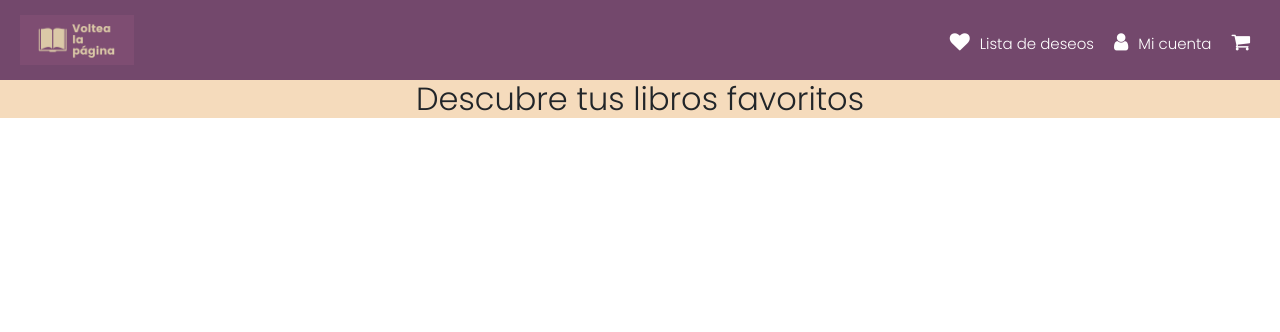
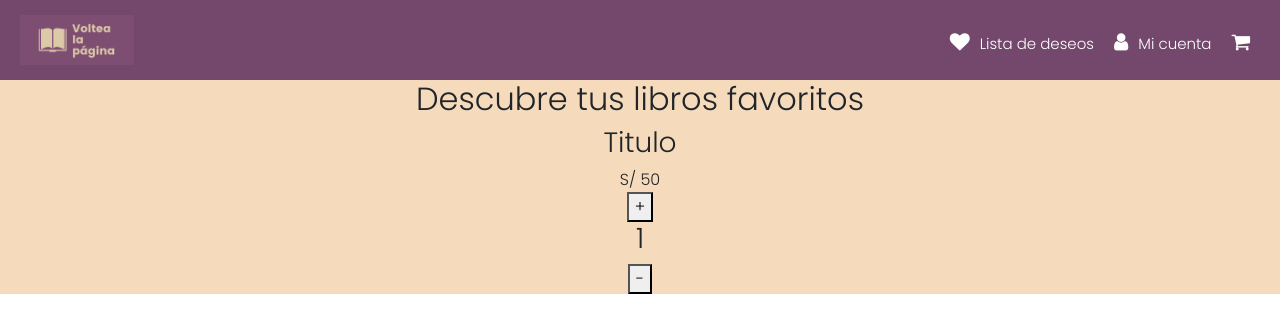
Before and after one commit to JeniferCoila/Turn-The-Page, a React (Create React App) app: page / in a window 1280 px wide. Shown: the top 332 px of the page. Built offline with nearby package versions, Linux system fonts and the light colour scheme.

Commit message:
Building counter component

```diff
--- /dev/null
+++ b/src/components/home/item-count/ItemCount.js
@@ -0,0 +1,30 @@
+import "./ItemCount.scss";
+import React, { useState } from "react";
+
+const ItemCount = (props) => {
+    const [count, setCounter] = useState(props.initial);
+
+    const stock = props.stock;
+
+    const increment = () => {
+        if (count < stock) {
+            setCounter(count + 1);
+        }
+    };
+
+    const decrement = () => {
+        if (count > 1) {
+            setCounter(count - 1);
+        }
+    };
+    return (
+        <div className="vlp-product-item">
+            <button onClick={increment}>+</button>
+            <h3>{count}</h3>
+            <button onClick={decrement}>-</button>
+        </div>
+    );
+};
+
+
+export default ItemCount;
--- a/src/components/home/item-list-cont/ItemListContainer.js
+++ b/src/components/home/item-list-cont/ItemListContainer.js
@@ -1,9 +1,23 @@
 import './ItemListContainer.scss';
+import ItemCount from '../item-count/ItemCount';
+
+const dataInital = {
+  initial:1,
+  stock:10
+}
 
 const ItemListContainer = (props) => {
+
   return (
     <div className="vlp-product-list">
       <h2>{props.greeting}</h2>
+      <div className="vlp-product-item">
+        <div>
+            <h3 className="vlp-product-item-title">Titulo</h3>
+            <span className="vlp-product-item-price">S/ 50</span>
+        </div>
+          <ItemCount initial={dataInital.initial} stock= {dataInital.stock}></ItemCount>
+      </div>
     </div>
   );
 }
--- a/src/components/navbar/cart-widget/CartWidget.js
+++ b/src/components/navbar/cart-widget/CartWidget.js
@@ -4,7 +4,7 @@ const NavButton = (props) => {
   return (
     <li className="vlp-navbar-list-item">
       <a href="/#" className={props.data.class}>
-        <i class={props.data.iconClass}></i>
+        <i className={props.data.iconClass}></i>
         {props.data.label}
       </a>
     </li>
```
Also changed, not shown: src/components/home/item-count/ItemCount.scss (added).
